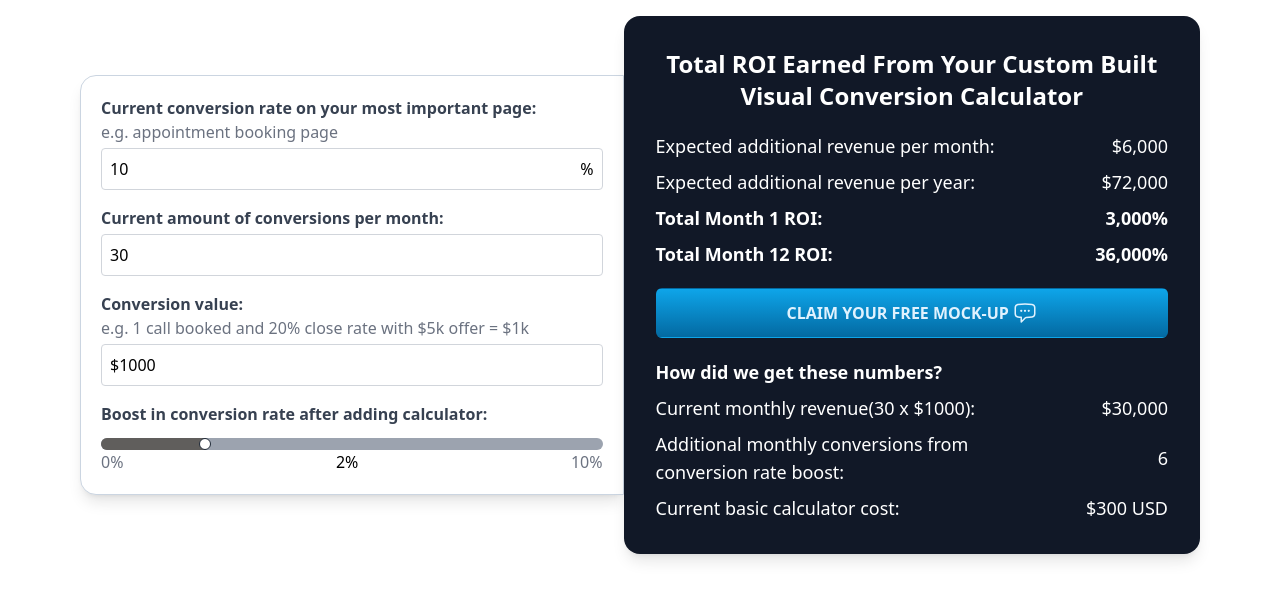
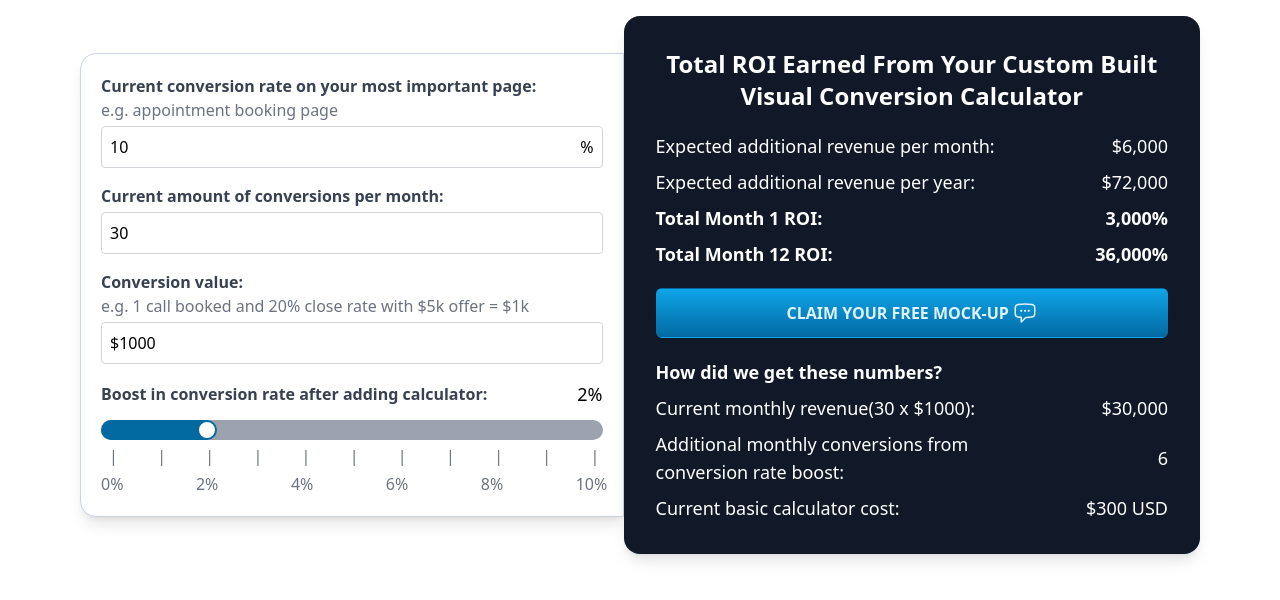
Before and after one commit to JT-Martin/visual-conversion-roi-calc, a Svelte app: page / in a window 1280 px wide. Shown: the top 600 px of the page. Built offline with nearby package versions, Linux system fonts and the light colour scheme.

Commit message:
update conversion boost slider styling

```diff
--- a/index.html
+++ b/index.html
@@ -1,5 +1,5 @@
 <!doctype html>
-<html lang="en" class="overflow-hidden">
+<html lang="en" class="">
   <head>
     <meta charset="UTF-8" />
     <link rel="icon" type="image/svg+xml" href="/vite.svg" />
--- a/src/App.svelte
+++ b/src/App.svelte
@@ -142,25 +142,45 @@
           </div>
         </div>
         <div class="flex flex-col">
-          <div class="flex justify-between">
+          <div class="mb-3 flex items-center justify-between">
             <label
               for="conversion-rate-boost"
-              class="mb-3 box-border block font-semibold text-gray-700 antialiased"
+              class="box-border block font-semibold text-gray-700 antialiased"
               >Boost in conversion rate after adding calculator:</label
             >
+            <div class="text-lg font-medium">{conversionBoost + "%"}</div>
           </div>
           <input
-            class="h-3 appearance-none overflow-hidden rounded-lg bg-gray-400 text-gray-800"
+            class="h-5 appearance-none overflow-hidden rounded-[10px] bg-gray-400 text-gray-800"
             type="range"
             bind:value={conversionBoost}
             min="0"
             max="10"
             step="0.1"
           />
-          <div class="flex justify-between text-gray-500">
+          <div
+            class="ml-[8px] mr-[8px] mt-1 flex justify-between text-gray-500"
+          >
+            <div class=" w-[4px]">|</div>
+            <div class="w-[4px]">|</div>
+            <div class="w-[4px]">|</div>
+            <div class="w-[4px]">|</div>
+            <div class="w-[4px]">|</div>
+            <div class="w-[4px]">|</div>
+            <div class="w-[4px]">|</div>
+            <div class="w-[4px]">|</div>
+            <div class="w-[4px]">|</div>
+            <div class="w-[4px]">|</div>
+            <div class=" w-[4px]">|</div>
+          </div>
+
+          <div class="mt-1 flex justify-between text-gray-500">
             <div>0%</div>
-            <div class="font-medium text-black">{conversionBoost + "%"}</div>
-            <div>10%</div>
+            <div>2%</div>
+            <div>4%</div>
+            <div>6%</div>
+            <div>8%</div>
+            <div class="mr-[-0.3em]">10%</div>
           </div>
           <!-- <div
             class="box-border flex rounded border bg-white p-2 text-black antialiased focus-within:border-blue-500 {conversionBoost
--- a/src/app.css
+++ b/src/app.css
@@ -11,14 +11,23 @@
   }
 }
 
+input[type="range"]::-webkit-slider-runnable-track {
+  height: 20px;
+  border-radius: 10px;
+  /* background: #fff;
+  box-shadow: -405px 0 0 400px #605e5c;
+  border-radius: 50%;
+  border: 1.5px solid; */
+}
+
 input[type="range"]::-webkit-slider-thumb {
-  width: 12px;
+  width: 20px;
   -webkit-appearance: none;
   appearance: none;
-  height: 12px;
+  height: 20px;
   cursor: pointer;
   background: #fff;
-  box-shadow: -405px 0 0 400px #605e5c;
+  box-shadow: -409px 0 0 400px #0369a1;
   border-radius: 50%;
-  border: 1.5px solid;
+  border: 2.5px solid #0369a1;
 }
```
Also changed, not shown: public/guides.svg (added).
